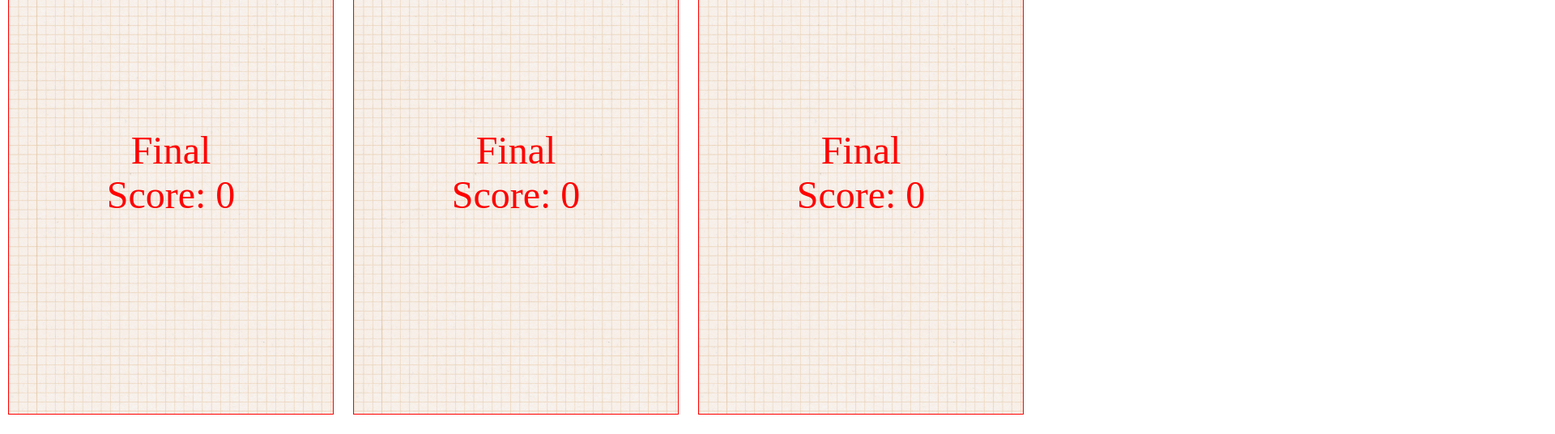
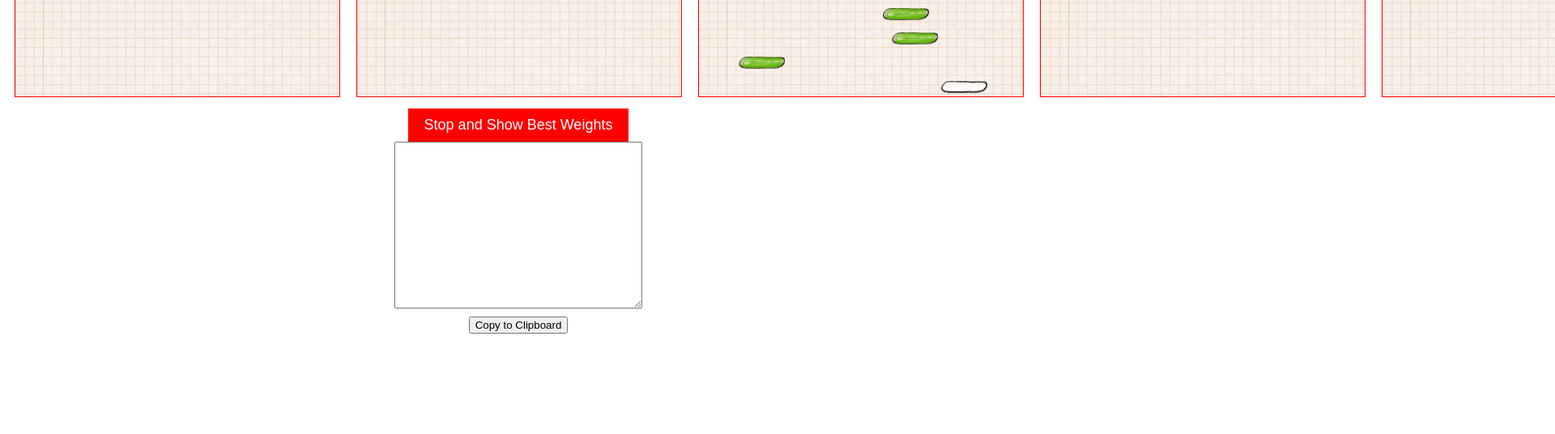
Before and after one commit to Nebbiuu/doodle-jump, a plain HTML site: page index.html in a window 1280 px wide. Shown: the part 500-1036 px from the top of the page at 81% size, 1920 px wide, since content can reach past the window. After the commit the page ends 920 px from the top, so only its background shows below. Drawn offline with Linux system fonts and the light colour scheme.

Commit message:
ajout bouton fin generation

```diff
--- a/css/style.css
+++ b/css/style.css
@@ -1,10 +1,6 @@
-body {
+#games-container {
     display: flex;
-    justify-content: center;
-    align-items: center;
-    height: 100vh;
-    margin: 0;
-    position: relative;
+
 }
 
 canvas {
@@ -39,3 +35,28 @@ canvas {
     display: none;
     text-align: center;
 }
+
+#stop-button {
+    padding: 10px 20px;
+    font-size: 18px;
+    background-color: red;
+    color: white;
+    border: none;
+    cursor: pointer;
+}
+
+#best-weights {
+    display: flex;
+    flex-direction: column;
+    align-items: center;
+}
+
+#weights-textarea {
+    width: 300px;
+    height: 200px;
+    margin-bottom: 10px;
+}
+
+.hidden {
+    display: none;
+}
--- a/index.html
+++ b/index.html
@@ -1,14 +1,14 @@
 <!DOCTYPE html>
 <html lang="en">
+
 <head>
     <meta charset="UTF-8">
     <meta name="viewport" content="width=device-width, initial-scale=1.0">
     <title>Mouvement</title>
     <link rel="stylesheet" href="css/style.css">
 </head>
+
 <body>
-    <div style="position: relative;">
-        <!-- Add 10 canvas elements with score elements -->
     <div id="games-container">
         <div class="canvas-container">
             <canvas id="my_canvas_0" width="400" height="600"></canvas>
@@ -61,6 +61,10 @@
             <div id="final-score_9" class="final-score">Final Score: 0</div>
         </div>
     </div>
+    <div id="best-weights" class="hidden">
+        <button id="stop-button">Stop and Show Best Weights</button>
+        <textarea id="weights-textarea" readonly></textarea>
+        <button id="copy-button">Copy to Clipboard</button>
     </div>
     <script src="js/player.js"></script>
     <script src="js/platformManager.js"></script>
@@ -73,4 +77,5 @@
     <script src="js/controller.js"></script>
     <script src="js/main.js"></script>
 </body>
+
 </html>
--- a/js/controller.js
+++ b/js/controller.js
@@ -4,6 +4,7 @@ class Controller {
         this._view = view;
         this._aiControllers = [];
         this._useAI = true;
+        this._running = true;
 
         for (let i = 0; i < 10; i++) {
             this._aiControllers.push(new AIController(model, i)); // Pass the player index
@@ -16,6 +17,9 @@ class Controller {
 
         this._model.BindDisplay(this.Display.bind(this));
         this._view.BindSetDirection(this.SetDirection.bind(this));
+
+        document.getElementById('stop-button').addEventListener('click', this.stopAndShowBestWeights.bind(this));
+        document.getElementById('copy-button').addEventListener('click', this.copyToClipboard.bind(this));
     }
 
     Display(positions, directions, platforms, scores, gameOver, vectors) {
@@ -29,6 +33,8 @@ class Controller {
     }
 
     Update() {
+        if (!this._running) return;
+
         let currentTime = Date.now();
         let deltaTime = currentTime - this._startTime;
 
@@ -71,4 +77,23 @@ class Controller {
         this._model.BindDisplay(this.Display.bind(this));
         this.Update();
     }
+
+    stopAndShowBestWeights() {
+        this._running = false;
+        const finalScores = this._model.getFinalScores();
+        const bestPlayer = finalScores[0];
+        const weights = {
+            weights1: bestPlayer.weights1,
+            weights2: bestPlayer.weights2
+        };
+        const weightsText = JSON.stringify(weights, null, 2);
+        document.getElementById('weights-textarea').value = weightsText;
+        document.getElementById('best-weights').classList.remove('hidden');
+    }
+
+    copyToClipboard() {
+        const textarea = document.getElementById('weights-textarea');
+        textarea.select();
+        document.execCommand('copy');
+    }
 }
```
Lines whose indentation alone changed are shown as unchanged.
